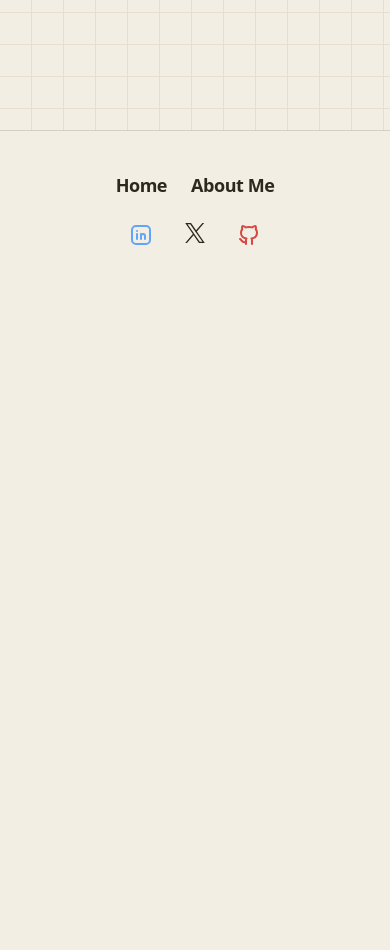
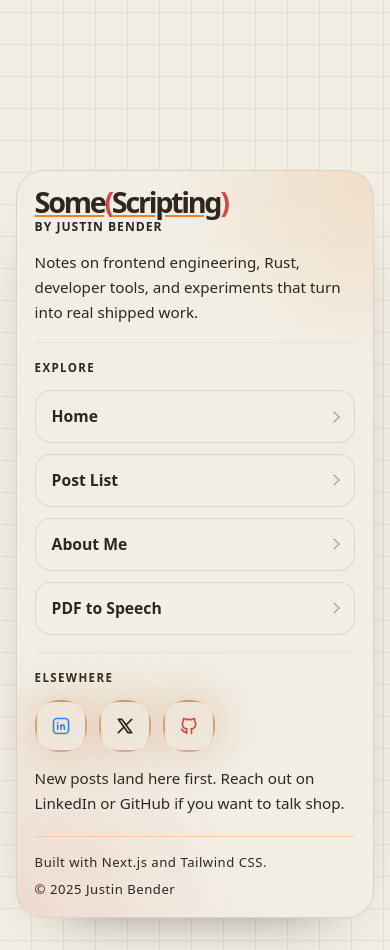
Before and after one commit to ScriptAlchemist/just_in, a Next.js app: page /pdf-to-speech in a window 390 px wide. Shown: the part 980-1930 px from the top of the page. Before the commit the page ends 1267 px from the top, so only its background shows below. Built offline with nearby package versions, Linux system fonts and the light colour scheme.

Commit message:
Redesign footer component and styles
Replace old footer markup with a grid-based layout
Introduce footerLinks and socialLinks arrays and IconBrandX
Use BackgroundGradient for social buttons and add responsive
footer styles in styles/index.css

```diff
--- a/components/footer.tsx
+++ b/components/footer.tsx
@@ -1,68 +1,128 @@
 import {
   IconBrandGithub,
   IconBrandLinkedin,
+  IconBrandX,
 } from "@tabler/icons-react";
 import Link from "next/link";
-import Container from "./container";
+import { BackgroundGradient } from "./ui/backgroundGradiant";
+
+const footerLinks = [
+  { href: "/", label: "Home" },
+  { href: "/#moreStoriesHeading", label: "Post List" },
+  { href: "/about-me", label: "About Me" },
+  { href: "/pdf-to-speech", label: "PDF to Speech" },
+];
+
+const socialLinks = [
+  {
+    href: "https://www.linkedin.com/in/benderjustin",
+    label: "LinkedIn",
+    icon: IconBrandLinkedin,
+    className: "text-blue-500",
+  },
+  {
+    href: "https://twitter.com/ScriptAlchemist",
+    label: "X",
+    icon: IconBrandX,
+    className: "text-[hsl(var(--foreground))]",
+  },
+  {
+    href: "https://github.com/ScriptAlchemist",
+    label: "GitHub",
+    icon: IconBrandGithub,
+    className: "text-[hsl(var(--destructive))]",
+  },
+];
 
 const Footer = () => {
   return (
-    <footer className="bg-[hsl(var(--background))] border-t border-[hsl(var(--border))]">
-      <Container>
-        <div className="py-10 flex flex-col lg:flex-row items-center justify-between text-[hsl(var(--foreground))] max-w-screen-lg mx-auto">
-          <nav className="mb-6 lg:mb-0 flex gap-x-6 text-lg font-semibold tracking-tight">
+    <footer className="w-full px-4 pb-8 pt-10 sm:px-6 lg:px-8">
+      <div className="footer-shell w-full">
+        <div className="footer-surface">
+          <div className="footer-grid">
+            <div className="footer-brand-block">
+              <Link href="/" className="footer-brand">
+                <span className="footer-brand-mark font-bold">
+                  <span className="underline decoration-[hsl(var(--primary))]">
+                    Some
+                  </span>
+                  <span className="text-[hsl(var(--destructive))]">
+                    (
+                  </span>
+                  <span className="underline decoration-[hsl(var(--primary))]">
+                    Scripting
+                  </span>
+                  <span className="text-[hsl(var(--destructive))]">
+                    )
+                  </span>
+                </span>
+                <span className="footer-brand-subtitle">
+                  By Justin Bender
+                </span>
+              </Link>
+
+              <p className="footer-copy">
+                Notes on frontend engineering, Rust, developer tools,
+                and experiments that turn into real shipped work.
+              </p>
+            </div>
+
+            <section className="footer-section">
+              <p className="footer-eyebrow">Explore</p>
+              <nav className="footer-link-list" aria-label="Footer">
+                {footerLinks.map((item) => (
                   <Link
-              href="/"
-              className="hover:text-[hsl(var(--destructive))] transition-colors"
+                    key={item.href}
+                    href={item.href}
+                    className="footer-link"
                   >
-              Home
+                    <span>{item.label}</span>
                   </Link>
+                ))}
+              </nav>
+            </section>
+
+            <section className="footer-section">
+              <p className="footer-eyebrow">Elsewhere</p>
+              <div className="footer-social-list">
+                {socialLinks.map((item) => {
+                  const Icon = item.icon;
+
+                  return (
                     <Link
-              href="/about-me"
-              className="hover:text-[hsl(var(--destructive))] transition-colors"
-            >
-              About Me
-            </Link>
-          </nav>
-          <div className="flex gap-x-8 text-xl">
-            <Link
-              href="https://www.linkedin.com/in/benderjustin"
-              aria-label="Justin's LinkedIn"
+                      key={item.href}
+                      href={item.href}
                       target="_blank"
                       rel="noopener noreferrer"
-              className="hover:text-blue-700 text-blue-400 transition-colors"
+                      aria-label={`Visit Justin's ${item.label}`}
+                      className="group w-fit"
                     >
-              <IconBrandLinkedin className="w-6 h-6" />
+                      <BackgroundGradient
+                        className={`footer-social-button ${item.className}`}
+                      >
+                        <Icon className="h-5 w-5 sm:h-6 sm:w-6" />
+                      </BackgroundGradient>
                     </Link>
-            <Link
-              href="https://twitter.com/ScriptAlchemist"
-              aria-label="Justin's Twitter"
-              target="_blank"
-              rel="noopener noreferrer"
-              className="hover:text-blue-400 text-[hsl(var(--foreground))] transition-colors"
-            >
-              <svg
-                viewBox="0 0 1200 1227"
-                xmlns="http://www.w3.org/2000/svg"
-                aria-hidden="true"
-                role="img"
-                className="w-5 h-5 fill-[hsl(var(--foreground))] hover:fill-blue-400 transition-colors"
-              >
-                <path d="M714.163 519.284L1160.89 0H1055.03L667.137 450.887L357.328 0H0L468.492 681.821L0 1226.37H105.866L515.491 750.218L842.672 1226.37H1200L714.137 519.284H714.163ZM569.165 687.828L521.697 619.934L144.011 79.6944H306.615L611.412 515.685L658.88 583.579L1055.08 1150.3H892.476L569.165 687.854V687.828Z"></path>
-              </svg>
-            </Link>
-            <Link
-              href="https://github.com/ScriptAlchemist"
-              aria-label="Justin's Github"
-              target="_blank"
-              rel="noopener noreferrer"
-              className="hover:text-[hsl(var(--foreground))] text-[hsl(var(--destructive))] transition-colors"
-            >
-              <IconBrandGithub className="w-6 h-6" />
-            </Link>
+                  );
+                })}
+              </div>
+              <p className="footer-note">
+                New posts land here first. Reach out on LinkedIn or
+                GitHub if you want to talk shop.
+              </p>
+            </section>
+          </div>
+
+          <div className="footer-bottom">
+            <p className="footer-meta">
+              Built with Next.js and Tailwind CSS.
+            </p>
+            <p className="footer-meta">
+              © {new Date().getFullYear()} Justin Bender
+            </p>
           </div>
         </div>
-      </Container>
+      </div>
     </footer>
   );
 };
--- a/styles/index.css
+++ b/styles/index.css
@@ -311,6 +311,216 @@
       display: none;
     }
   }
+
+  .footer-shell {
+    container-name: site-footer;
+    container-type: inline-size;
+  }
+
+  .footer-surface {
+    display: grid;
+    gap: 1.25rem;
+    padding: 1.1rem;
+    border: 1px solid hsl(var(--border) / 0.8);
+    border-radius: 1.75rem;
+    background:
+      radial-gradient(
+        circle at top right,
+        hsl(var(--primary) / 0.16),
+        transparent 24%
+      ),
+      radial-gradient(
+        circle at bottom left,
+        hsl(var(--destructive) / 0.12),
+        transparent 28%
+      ),
+      linear-gradient(
+        180deg,
+        hsl(var(--background) / 0.97),
+        hsl(var(--background) / 0.9)
+      );
+    backdrop-filter: blur(14px);
+    box-shadow: 0 24px 60px -48px rgb(0 0 0 / 0.8);
+  }
+
+  .footer-grid {
+    display: grid;
+    gap: 1.1rem;
+  }
+
+  .footer-brand-block,
+  .footer-section {
+    display: grid;
+    gap: 0.85rem;
+    min-width: 0;
+  }
+
+  .footer-section {
+    padding-top: 1rem;
+    border-top: 1px solid hsl(var(--border) / 0.45);
+  }
+
+  .footer-brand {
+    display: inline-grid;
+    gap: 0.15rem;
+    width: fit-content;
+  }
+
+  .footer-brand-mark {
+    display: block;
+    max-width: 100%;
+    font-size: clamp(1.8rem, 4.8vw, 3.35rem);
+    line-height: 0.92;
+    letter-spacing: -0.08em;
+  }
+
+  .footer-brand-subtitle {
+    font-size: 0.76rem;
+    font-weight: 700;
+    letter-spacing: 0.08em;
+    text-transform: uppercase;
+    color: hsl(var(--muted-foreground));
+  }
+
+  .footer-copy,
+  .footer-note {
+    max-width: 34rem;
+    color: hsl(var(--muted-foreground));
+    font-size: 0.95rem;
+    line-height: 1.65;
+  }
+
+  .footer-eyebrow {
+    font-size: 0.72rem;
+    font-weight: 700;
+    letter-spacing: 0.12em;
+    text-transform: uppercase;
+    color: hsl(var(--muted-foreground));
+  }
+
+  .footer-link-list {
+    display: grid;
+    gap: 0.7rem;
+  }
+
+  .footer-link {
+    display: flex;
+    justify-content: space-between;
+    align-items: center;
+    gap: 1rem;
+    min-height: 3rem;
+    padding: 0.85rem 1rem;
+    border: 1px solid hsl(var(--border) / 0.75);
+    border-radius: 1rem;
+    background: hsl(var(--background) / 0.58);
+    color: hsl(var(--foreground));
+    font-size: 0.98rem;
+    font-weight: 700;
+    transition:
+      background-color 0.2s ease,
+      border-color 0.2s ease,
+      transform 0.2s ease;
+  }
+
+  .footer-link:hover {
+    border-color: hsl(var(--accent) / 0.6);
+    background: hsl(var(--accent) / 0.12);
+    transform: translateY(-1px);
+  }
+
+  .footer-link::after {
+    content: "";
+    width: 0.5rem;
+    height: 0.5rem;
+    border-top: 1.5px solid currentColor;
+    border-right: 1.5px solid currentColor;
+    opacity: 0.45;
+    transform: rotate(45deg);
+  }
+
+  .footer-social-list {
+    display: flex;
+    flex-wrap: wrap;
+    gap: 0.75rem;
+  }
+
+  .footer-social-button {
+    display: flex;
+    width: 3rem;
+    height: 3rem;
+    align-items: center;
+    justify-content: center;
+    border-radius: 1rem;
+    background: hsl(var(--background) / 0.9);
+    color: hsl(var(--foreground));
+    backdrop-filter: blur(4px);
+    transition: transform 0.2s ease;
+  }
+
+  .footer-social-button:hover {
+    transform: translateY(-1px);
+  }
+
+  .footer-bottom {
+    display: flex;
+    flex-direction: column;
+    gap: 0.45rem;
+    padding-top: 1rem;
+    border-top: 1px solid hsl(var(--primary) / 0.25);
+  }
+
+  .footer-meta {
+    color: hsl(var(--muted-foreground));
+    font-size: 0.82rem;
+    letter-spacing: 0.04em;
+  }
+
+  @container site-footer (min-width: 44rem) {
+    .footer-grid {
+      grid-template-columns: repeat(2, minmax(0, 1fr));
+      align-items: start;
+    }
+
+    .footer-brand-block {
+      grid-column: 1 / -1;
+      padding-bottom: 1rem;
+      border-bottom: 1px solid hsl(var(--border) / 0.45);
+    }
+
+    .footer-section {
+      padding-top: 0;
+      border-top: 0;
+    }
+
+    .footer-bottom {
+      flex-direction: row;
+      justify-content: space-between;
+      align-items: center;
+    }
+  }
+
+  @container site-footer (min-width: 72rem) {
+    .footer-grid {
+      grid-template-columns: minmax(0, 1.1fr) minmax(
+          15rem,
+          0.85fr
+        ) minmax(15rem, 0.85fr);
+      align-items: start;
+    }
+
+    .footer-brand-block {
+      grid-column: auto;
+      padding-bottom: 0;
+      border-bottom: 0;
+    }
+
+    .footer-section {
+      padding-top: 0;
+      padding-left: 1rem;
+      border-top: 0;
+      border-left: 1px solid hsl(var(--border) / 0.45);
+    }
+  }
 }
 
 .truncate-lines {
```
Lines whose indentation alone changed are shown as unchanged.
